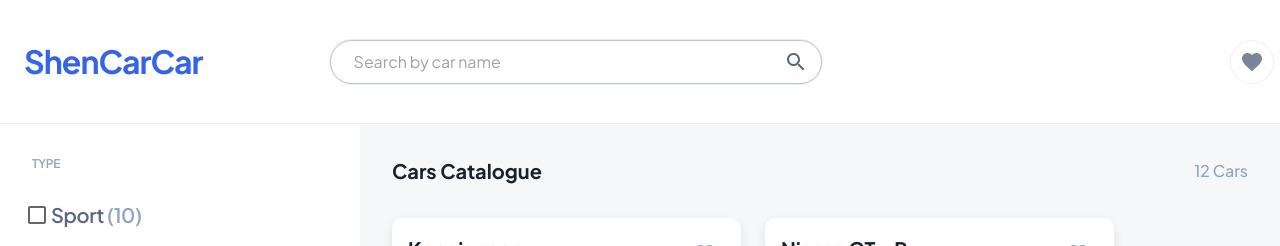
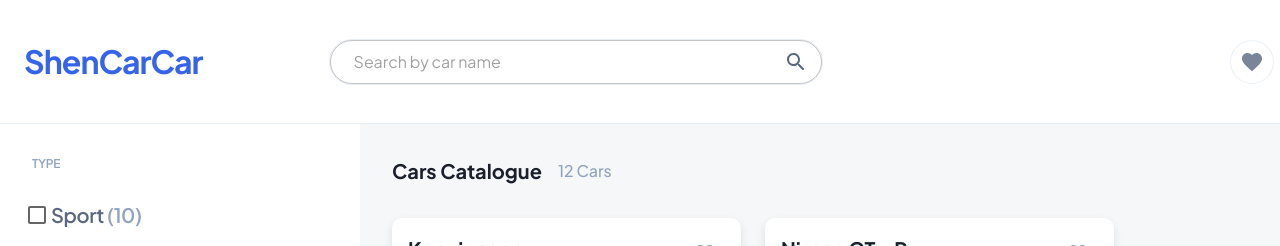
Before and after one commit to Rimidelo/ex3-react-car-rental, a React (Create React App) app: page / in a window 1280 px wide. Shown: the top 246 px of the page. Built offline with nearby package versions, Linux system fonts and the light colour scheme.

Commit message:
order the car list finally

```diff
--- a/src/components/CarList.jsx
+++ b/src/components/CarList.jsx
@@ -3,7 +3,13 @@ import { Typography, Box } from "@mui/material";
 import Grid from "@mui/material/Grid2";
 import CarCard from "./CarCard";
 
-const CarList = ({ cars, filters, searchQuery, showFavorites, toggleFavorite }) => {
+const CarList = ({
+  cars,
+  filters,
+  searchQuery,
+  showFavorites,
+  toggleFavorite,
+}) => {
   const filteredCars = cars.filter((car) => {
     if (showFavorites && !car.favorite) return false;
     if (searchQuery.length >= 2) {
@@ -11,7 +17,8 @@ const CarList = ({ cars, filters, searchQuery, showFavorites, toggleFavorite })
     }
     return (
       (filters.type.length === 0 || filters.type.includes(car.type)) &&
-      (filters.capacity.length === 0 || filters.capacity.includes(car.capacity)) &&
+      (filters.capacity.length === 0 ||
+        filters.capacity.includes(car.capacity)) &&
       car.pricePerDay <= filters.price
     );
   });
@@ -19,11 +26,12 @@ const CarList = ({ cars, filters, searchQuery, showFavorites, toggleFavorite })
   return (
     <Box sx={{ p: 4, flex: 1, backgroundColor: "#F6F7F9", minHeight: "100vh" }}>
       {/* Title row */}
+      {/* Title row */}
       <Box
         sx={{
           display: "flex",
           alignItems: "center",
-          justifyContent: "space-between",
+          gap: 2, // Adds spacing between the title and the counter
           mb: 4,
         }}
       >
```
